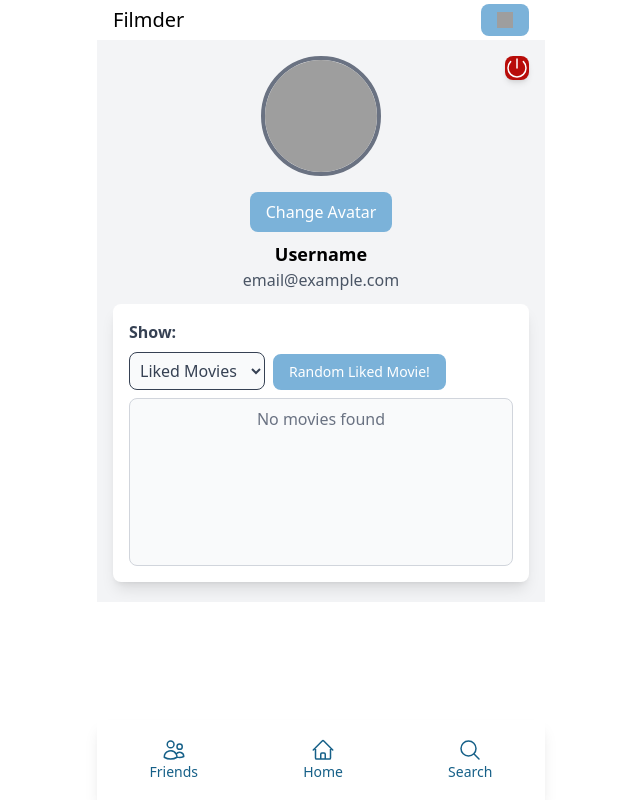
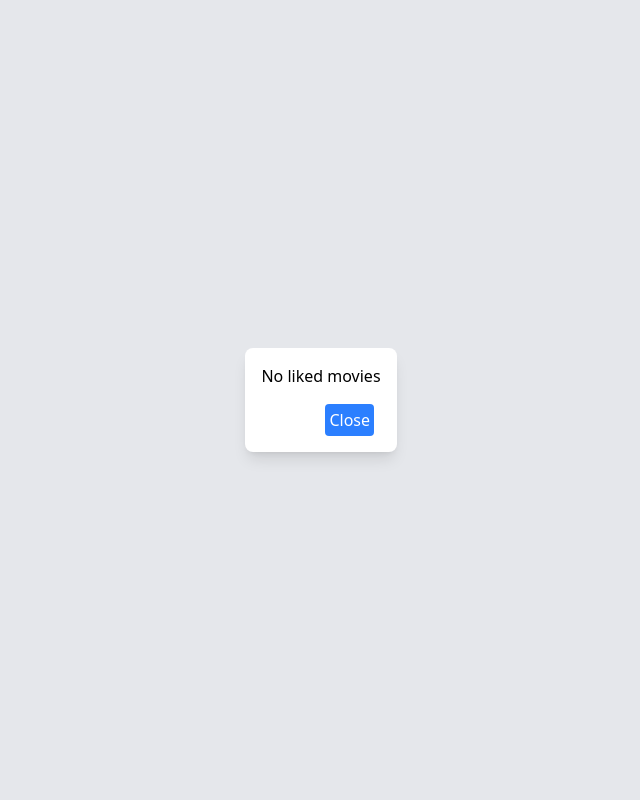
Before and after one commit to sondreir98/NTNU-TDT4140-Filmder, a React (Vite) app: page /Profile in a window 1280 px wide. Both pictures are taken after a click on the button "Random Liked Movie!". Shown: the whole page, without its empty margins (319-959 px from the left). Built offline with nearby package versions, Linux system fonts and the light colour scheme; grey boxes are pictures that could not be loaded.

Commit message:
style: :lipstick: Removed alert add popup with message "no liked movies"
Removed alert and added a pop-up with message "no liked movies"

```diff
--- a/src/Profile.tsx
+++ b/src/Profile.tsx
@@ -21,6 +21,7 @@ function Profile() {
 	const [userAvatar, setUserAvatar] = useState<string | null>(null);
 	const [isAvatarPopupOpen, setIsAvatarPopupOpen] = useState(false);
 	const [randomMovie, setRandomMovie] = useState<Film | null>(null);
+	const [popupMessage, setPopupMessage] = useState<string | null>(null);
 	const navigate = useNavigate();
 
 	const presetAvatars = [
@@ -50,11 +51,11 @@ function Profile() {
 	}, []);
 
 	async function showRandomMovie() {
-		const movie = await getRandomMovie();
-		if (movie) {
+		if (likedMovies.length === 0) {
+			setPopupMessage("No liked movies");
+		} else {
+			const movie = await getRandomMovie();
 			setRandomMovie(movie);
-		} else {
-			alert("No liked movies found!");
 		}
 	}
 
@@ -198,6 +199,21 @@ function Profile() {
 					Random Liked Movie!
 				</button>
 
+				{popupMessage && (
+					<div className="fixed inset-0 flex items-center justify-center bg-gray-200 bg-opacity-50">
+						<div className="bg-white p-4 rounded-lg shadow-lg">
+							<p>{popupMessage}</p>
+							<button
+								type="button"
+								onClick={() => setPopupMessage(null)}
+								className="mt-4 ml-16 p-1 bg-blue-500 text-white rounded"
+                            >
+								Close
+							</button>
+						</div>
+					</div>
+				)}
+
 				{randomMovie && (
 					<div className="fixed inset-0 bg-primary bg-opacity-50 flex justify-center items-center">
 						<div className="bg-white p-6 rounded-lg shadow-lg text-center w-80">
```
